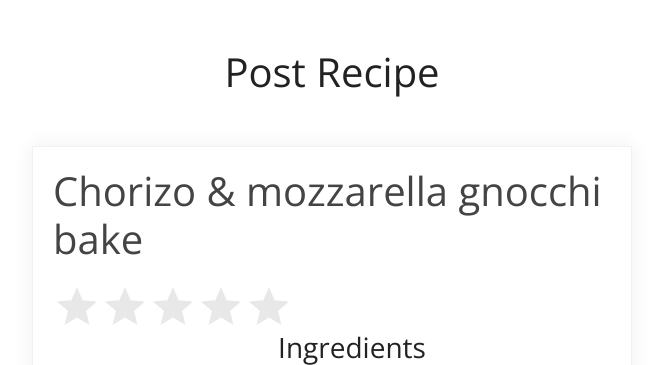
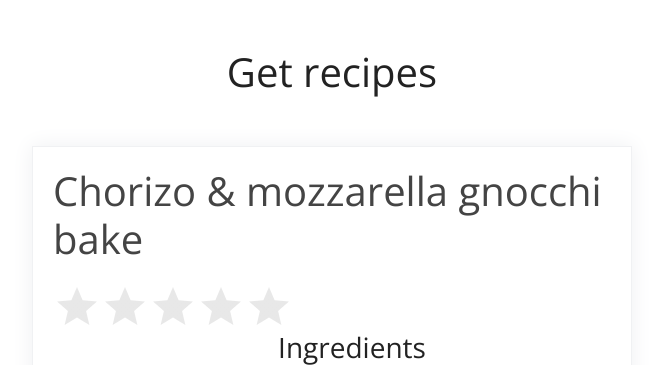
Before and after one commit to mifa43/Food_recipes_app, a Django app: page /get-recipes/ in a window 1280 px wide. Shown: the part 63-428 px from the top of the page, without its empty margins (308-971 px from the left). Run offline with Django 3.2, Linux system fonts and the light colour scheme; data comes from the database, SQL or seed files in the repository; some libraries are stand-ins or nearby versions.

Commit message:
izmena h1 taga

```diff
--- a/foodRecipes/templates/main/getRecipes.html
+++ b/foodRecipes/templates/main/getRecipes.html
@@ -183,8 +183,10 @@ h2{
   box-shadow: var(--w) 0 0 var(--w) var(--fill);
 }
 </style>
+
     <div class="container py-5">
-        <h1 style="text-align: center;">Post Recipe</h1>
+
+        <h1 style="text-align: center;">Get recipes</h1>
 
         {% for i in recipe %}
         <link href="https://fonts.googleapis.com/css?family=Open+Sans" rel="stylesheet">
@@ -243,6 +245,7 @@ h2{
     </div>
 
 
+
         {% endfor %}
         <!-- <form class="uniForm blueForms" method="get" action="{% url 'food' %}">{% csrf_token %}
 
@@ -251,8 +254,6 @@ h2{
 
 
         </form> -->
-
-
 {% endblock %}
 
 <!--
```
